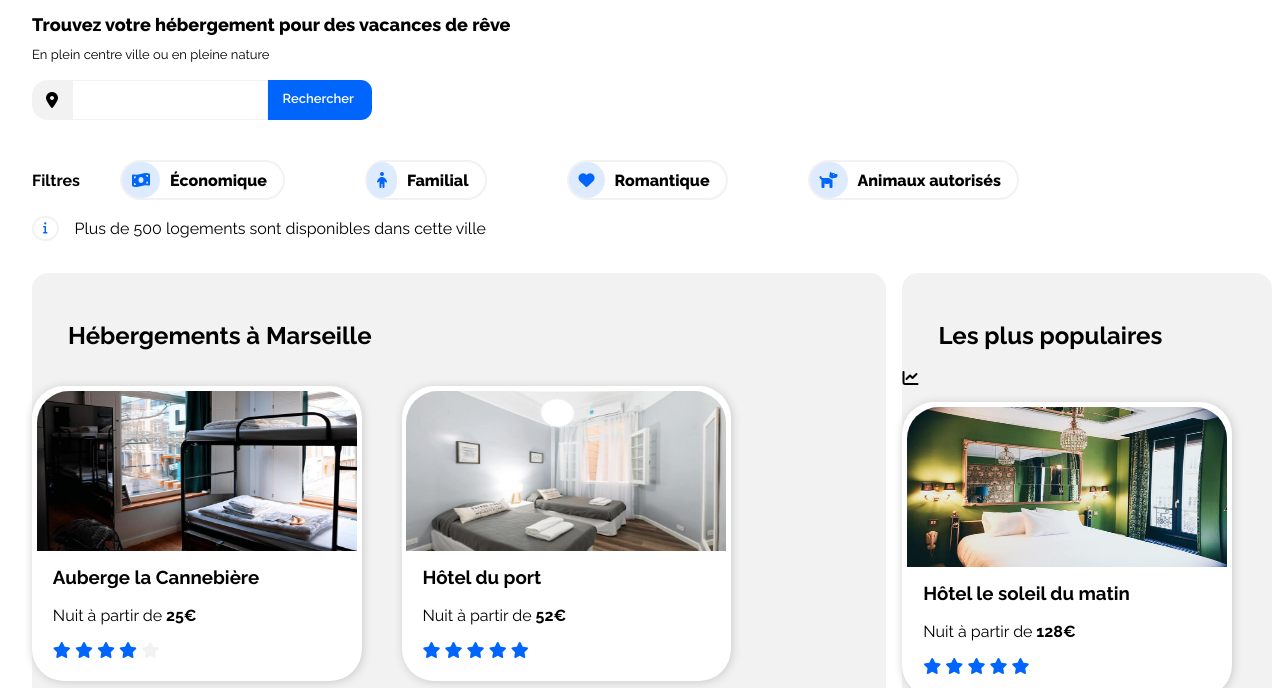
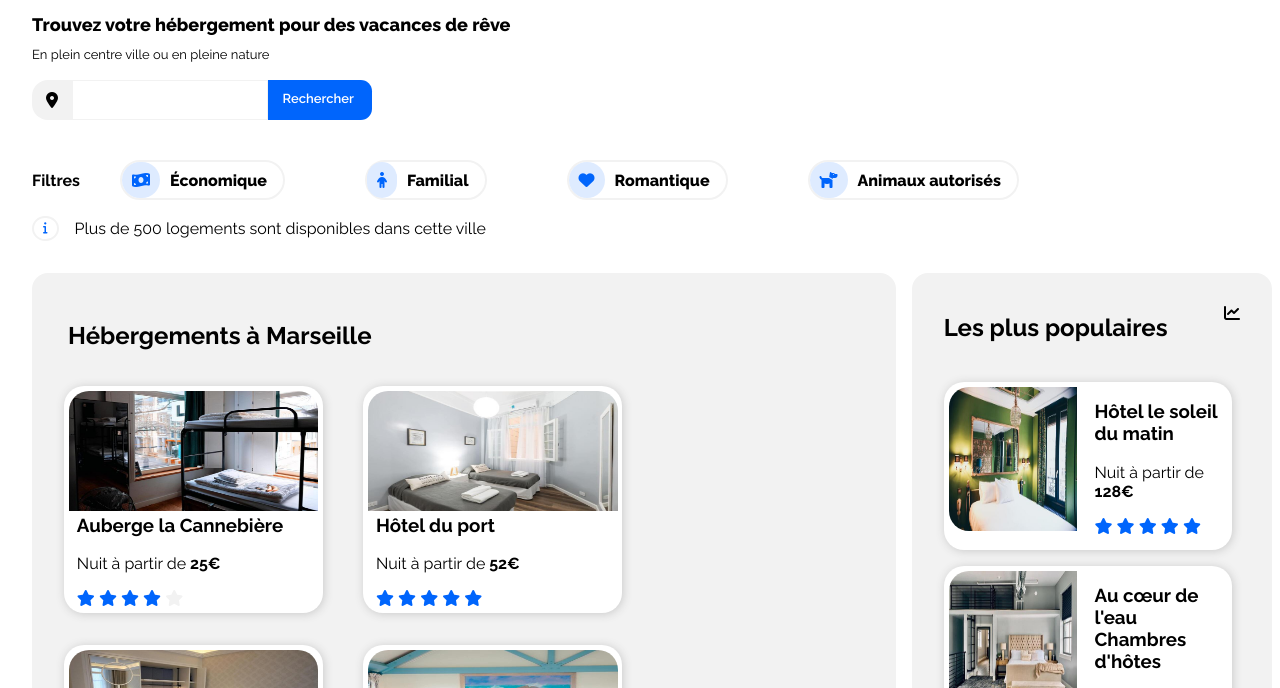
Before and after one commit to WaD45/projet-site-reservia, a plain HTML site: page Untitled-1.html in a window 1280 px wide. Shown: the part 81-769 px from the top of the page. Drawn offline with Linux system fonts and the light colour scheme.

Commit message:
hebergementpopulaire

```diff
--- a/Untitled-1.html
+++ b/Untitled-1.html
@@ -137,9 +137,11 @@
                 </div>
                 <h2>Afficher plus</h2>
             </div>
-            <div id="populaires">
-                <h1>Les plus populaires</h1>
-                <i class="fas fa-chart-line"></i>
+            <aside>
+                <div id="popchart">
+                    <h1>Les plus populaires</h1>
+                    <i class="fas fa-chart-line"></i>
+                </div>
                 <div id="vignettes">
                     <figure>
                         <img src="/images/hebergements/4_small/emile-guillemot-Bj_rcSC5XfE-unsplash.jpg">
@@ -178,7 +180,7 @@
                         </figcaption>
                     </figure>
                 </div>
-            </div>
+            </aside>
         </section>
         </main>
     </body>
--- a/style.css
+++ b/style.css
@@ -168,36 +168,33 @@ section
     flex-direction: column;
     background-color: #F2F2F2;
     border-radius: 1em;
+    inline-size: 950px;
+    padding-right: 0.5em;
 }
 #hebergements #vignettes
 {
     display: flex;
     flex-direction: row;
     flex-wrap: wrap;
-}
-
-#hebergements article
-{
-    display: flex;
-    flex-wrap: wrap;
-    margin-left: 3em;
-
+    margin-left: 2em;
 }
 #hebergements figure
 {
+    display: flex;
+    flex-direction: column;
     background-color: white;
-    border-radius: 2em;
+    border-radius: 20px;
     margin-left: 0em ;
     padding: 0.3em;
-    height: auto;
     box-shadow: 1px 1px 10px #c9c9c9;
 }
 #hebergements img
 {
-    width: 20em;
-    border-top-left-radius: 2em;
-    border-top-right-radius: 2em;
-    height: 10em;
+
+    border-top-left-radius: 20px;
+    border-top-right-radius: 20px;
+    width: 15.6em;
+    height: 7.5em;
 }
 #hebergements h1
 {
@@ -210,9 +207,8 @@ section
 }
 #hebergements figcaption
 {
-    margin-left: 1em;
-    margin-bottom: 1em;
-    margin-top: -0.5em;
+    margin-top: -1em;
+    margin-left: 0.5em;
 }
 .fa-star
 {
@@ -223,7 +219,7 @@ section
     color: #F2F2F2;
 }
 /*--------------containers item right--------------*/
-#populaires
+aside
 {
     margin-top: 2em;
     margin-left: 1em;
@@ -231,36 +227,51 @@ section
     flex-direction: column;
     background-color: #F2F2F2;
     border-radius: 1em;
+    width: 25em;
 }
-#populaires #vignettes
+#popchart
 {
     display: flex;
-    flex-direction: column;
+    flex-direction: row;
+    margin-left: 2em;
+    margin-top: 1em;
+    justify-content: space-between;
+    margin-right: 2em;
+
 }
-#populaires figure
+aside h1
 {
+    font-size: x-large;
+}
+#popchart .fas
+{
+    margin-top: 1em;
+}
+
+aside figure
+{
+    display: flex;
+    flex-direction: row;
     background-color: white;
-    border-radius: 2em;
-    margin-left: 0em ;
+    border-radius: 20px;
+    margin-left: 2em ;
     padding: 0.3em;
-    height: auto;
     box-shadow: 1px 1px 10px #c9c9c9;
 }
-#populaires img
+aside img
 {
-    width: 20em;
-    border-top-left-radius: 2em;
-    border-top-right-radius: 2em;
-    height: 10em;
+
+    border-top-left-radius: 20px;
+    border-bottom-left-radius: 20px;
+    width: 8em;
+    height: 9em;
 }
-#populaires h1
+aside figcaption
 {
-    margin-top: 2em;
-    margin-left: 1.5em;
+    margin-top: -1em;
+    margin-left: 0.5em;
+    padding: 10px;
 }
-#populaires figcaption
+aside figcaption .fas
 {
-    margin-left: 1em;
-    margin-bottom: 1em;
-    margin-top: -0.5em;
 }
```
